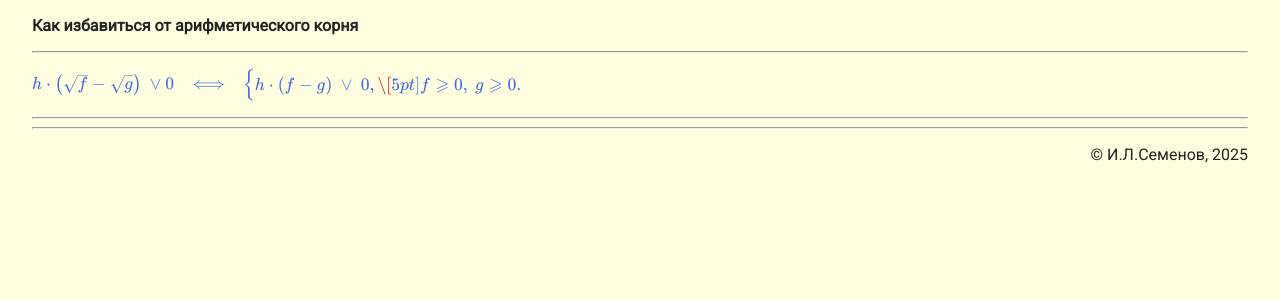
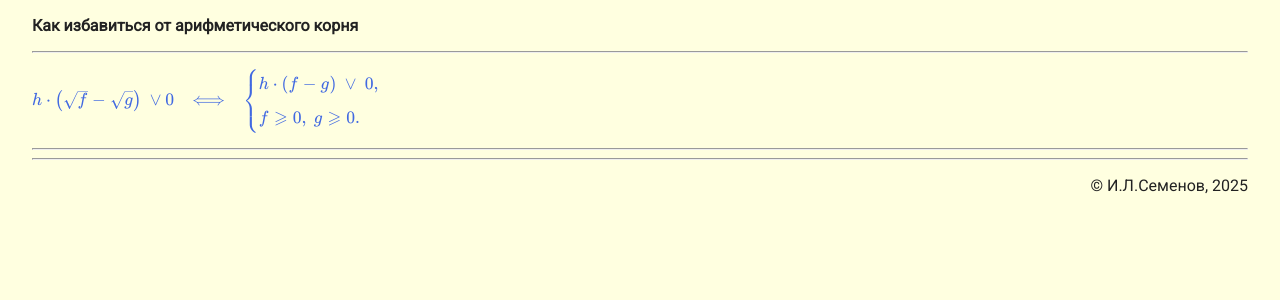
Before and after one commit to igorlsemenov/math, a Jekyll site: the page built from алгебра/егэ/равносильные_переходы/2.md, in a window 1280 px wide. Shown: the top 300 px of the page. Built offline with Jekyll 4.4.1, drawn with Linux system fonts in a browser that asks for light colours.

Commit message:
Update 2.md

```diff
--- a/алгебра/егэ/равносильные_переходы/2.md
+++ b/алгебра/егэ/равносильные_переходы/2.md
@@ -8,6 +8,6 @@ render_with_liquid: false
 
 --- ---
 
-$h \cdot \left( \sqrt f - \sqrt {g \vphantom f} \right) \ \vee 0 \ \ \ \Longleftrightarrow \ \ \ \begin{cases} h \cdot (f-g) \ \vee \ 0, \\[5pt] f \geqslant 0, \ g \geqslant 0. \end{cases}$
+$h \cdot \left( \sqrt f - \sqrt {g \vphantom f} \right) \ \vee 0 \ \ \ \Longleftrightarrow \ \ \ \begin{cases} h \cdot (f-g) \ \vee \ 0, \\\\[5pt] f \geqslant 0, \ g \geqslant 0. \end{cases}$
 
 --- ---
```
